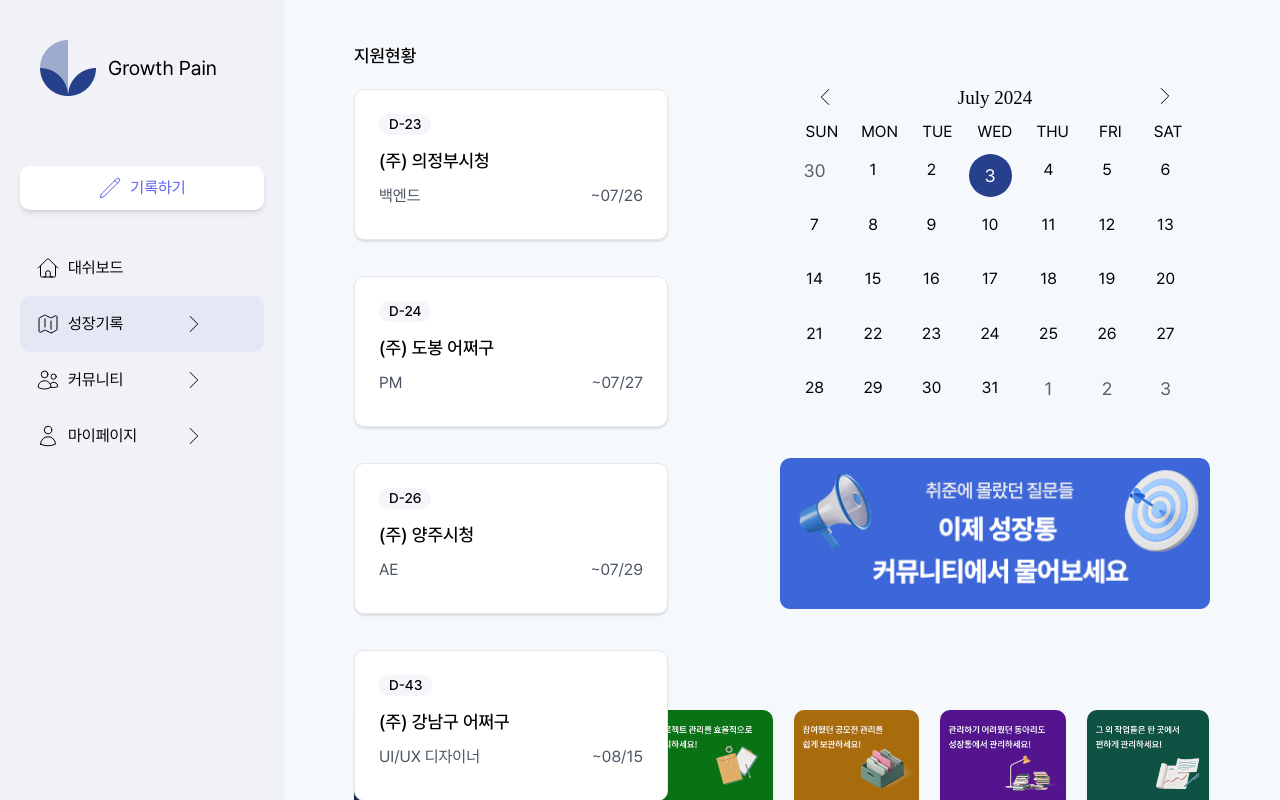
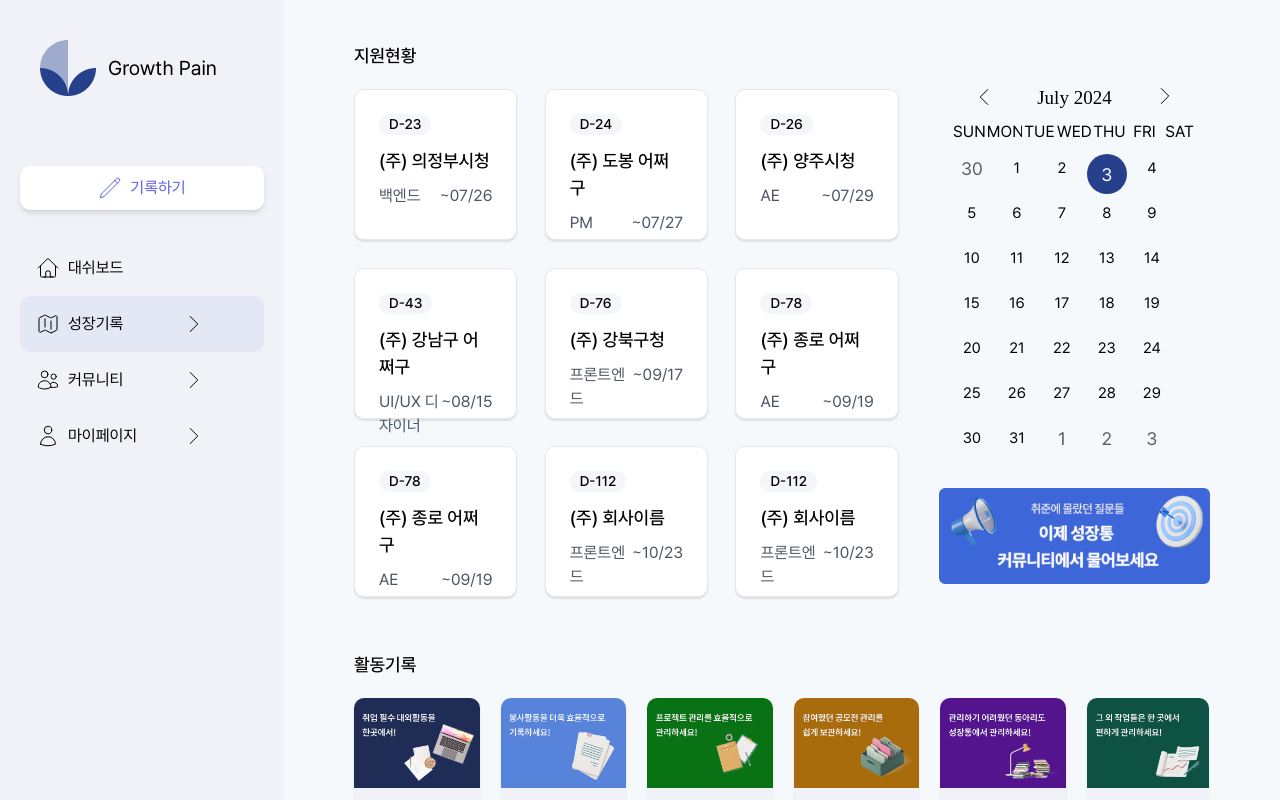
Before and after one commit to IT-Cotato/9th-Growing-Pain-FE, a React (Vite) app: page / in a window 1280 px wide. Both pictures are taken after a click on the element "성장기록". Shown: the top 800 px of the page. Built offline with nearby package versions, Linux system fonts and the light colour scheme.

Commit message:
[UPDATE] 성장기록, 지원현황, 활동기록 UI 비율 수정

```diff
--- a/src/components/ActivityItem.jsx
+++ b/src/components/ActivityItem.jsx
@@ -6,12 +6,13 @@ const ActivityItem = ({id, name, period, role, type, contribution, url}) => {
   const contentClass = "text-[15px] font-regular text-gray-content";
 
   return (
-    <div className="activity-item flex-1 flex-col h-[394px] max-w-[49%]">
+    <div className="w-full">
+      <div className="activity-item flex-1 h-[394px]">
         <div className="activity-number-container flex justify-end">
           <div className="activity-number bg-navy-activityNum rounded-t-[10px] w-[43px] h-[36px] font-medium flex justify-center items-center">{id+1}</div>
         </div>
         <div className="activity-item-container h-[394px] flex rounded-[10px] rounded-tr-[0px] border-2 border-gray-line">
-        <div className="left w-[344px] h-[416px] pl-[50px] pt-[50px] pb-[50px] text-left">
+          <div className="left w-6/12 h-[416px] pl-[50px] py-[37px] text-left">
             <div className="h-[117px] border-r-2">
               <div className={titleClass}>활동명</div>
               <div className={contentClass}>{name}</div>
@@ -32,7 +33,7 @@ const ActivityItem = ({id, name, period, role, type, contribution, url}) => {
               </div>
             </div>
           </div>
-        <div className="center w-[329px] pl-[50px] pt-[50px] pb-[50px] text-left">
+          <div className="center w-5/12 pl-[50px] py-[37px] text-left">
             <div className="h-[117px]">
               <div className={titleClass}>활동기간</div>
               <div className={contentClass}>{period}</div>
@@ -46,8 +47,9 @@ const ActivityItem = ({id, name, period, role, type, contribution, url}) => {
               <div className={contentClass}>{url}</div>
             </div>
           </div>
-        <div className="activity-edit-button flex-1 pt-[24px] text-left">
-          <div className="cursor-pointer inline text-[15px] text-navy-dark">편집</div>
+          <div className="activity-edit-button w-1/12 flex-1 pt-[24px] text-left">
+            <div className="cursor-pointer text-[15px] text-navy-dark">편집</div>
+          </div>
         </div>
       </div>
     </div>
--- a/src/components/GrowthApplyItem.jsx
+++ b/src/components/GrowthApplyItem.jsx
@@ -14,7 +14,7 @@ const ApplicationStatus = ({ id, company, position, deadline, date }) => {
 
 	return (
     // 지원현황 컴포넌트 - 클릭하면 해당 공모의 상세 페이지로 이동
-		<div onClick={()=>nav(`/user/growth/apply/${id}`)} className="apply-item-container cursor-pointer relative flex-col text-[17px] w-[314px] h-[151px] p-[24px] bg-white border rounded-[10px] box-border shadow-[0px_2px_2px_rgba(0,0,0,0.1)]">
+		<div onClick={()=>nav(`/user/growth/apply/${id}`)} className="apply-item-container cursor-pointer relative flex-col text-[17px] w-[30%] h-[151px] p-[24px] bg-white border rounded-[10px] box-border shadow-[0px_2px_2px_rgba(0,0,0,0.1)]">
       <div className={deadlineColor}>     {/* 디데이에 따라 스타일 다르게 적용 */}
         <div className="rounded-[10px] bg-gray-dday px-[10px] font-medium text-[14px]">D-{deadline}</div>
       </div>
--- a/src/components/UseCalendar.css
+++ b/src/components/UseCalendar.css
@@ -1,8 +1,8 @@
 .react-calendar {
   background-color: #F6F9FC;
   border: none;
-  width: 404px;
-  height: 374px;
+  width: auto;
+  height: auto;
   overflow: hidden;
 }
 
@@ -72,34 +72,19 @@
   text-align: center;
 }
 
-/* 일자들 */
-.react-calendar__month-view__days {
-  display: grid;
-  grid-template-columns: repeat(7, 1fr); /* 7일로 나누기 */
-  grid-gap: 6.5px; /* 줄여서 전체 높이에 맞춤 */
-  overflow-y: auto; /* 내용이 넘칠 경우 스크롤 */
-}
-
-.react-calendar__month-view__days__day {
-  width: auto; /* 자동으로 너비 조정 */
-  height: auto; /* 자동으로 높이 조정 */
-  padding: 5px; /* 여백 줄임 */
-  box-sizing: border-box; /* 박스 크기 조정 */
-}
-
 /* 이번 달 일자 */
 .react-calendar__tile {
   color: black;
-  font-size: 16px;
+  font-size: 15px;
   font-weight: medium;
   display: flex;
   flex-direction: column;
   text-align: center;
   align-items: center;
   justify-content: center;
-  width: 43px;
-  height: 43px;
-  margin-inline-end: 9px !important;
+  width: 40px;
+  height: 40px;
+  margin-inline-end: 5px !important;
   margin: 0px 0px 5px 0px;
   flex: 0 0 auto !important;
 }
--- a/src/pages/ActivityRecord.jsx
+++ b/src/pages/ActivityRecord.jsx
@@ -82,14 +82,14 @@ const ActivityRecord = () => {
 					여분통
 				</div>
 			</div>
-			<div className="plus-container w-[1492px] h-[49px] mx-[70px] content-end top-[-21px] z-100 relative">
+			<div className="plus-container h-[49px] mx-[70px] content-end top-[-21px] z-100 relative">
 				<div className="plus-button w-[115px] flex gap-1 absolute cursor-pointer">
 					<PlusCircleIcon className="w-[24px] h-[24px] text-navy-dark" />
 					활동 추가하기
 				</div>
 			</div>
 			{/* "활동 추가하기" 버튼과 일단 안 겹치게 구현하고 나중에 겹치게 수정 */}
-			<div className="activity-record-content h-[895px] mx-[70px] flex flex-wrap gap-[40px] gap-x-[40px]">
+			<div className="activity-record-content h-[895px] mx-[70px] grid grid-cols-2 gap-x-[2%] gap-y-[1%]">
 				{activityData.map((item) => {
 					return (
 						<ActivityItem
--- a/src/pages/GrowthRecord.jsx
+++ b/src/pages/GrowthRecord.jsx
@@ -20,13 +20,14 @@ const GrowthRecord = () => {
 		.slice(0, 9); // 가장 짧은 6개만 노출
 
 	return (
-		<div>
-			<div className="top-container flex justify-between ml-[70px] mr-[70px] h-full">
-				<div className="applicaion-list-container flex-column mt-[42px]">
+		<div className='flex-grow flex flex-col'>
+			<div className='mx-[70px]'>
+				<div className="top-container flex justify-between h-full">
+					<div className="applicaion-list-container w-[75%] pr-[40px] flex-column mt-[42px]">
 						<div className="title-bar h-[21px] mb-[26px] text-[18px] flex justify-between font-medium">
 							지원현황
 						</div>
-					<div className="application-item mx-auto h-[508px] flex gap-[35px] gap-y-[36px] flex flex-wrap place-content-start">
+						<div className="application-item mx-1/12 h-[508px] flex gap-[3%] gap-y-[3%] flex flex-wrap place-content-between">
 							{sortedApplicationData.map((application) => {
 								const jobPost = jobPostData.find((post) => post.job_post_id === application.job_post_id);
 
@@ -48,14 +49,17 @@ const GrowthRecord = () => {
 							})}
 						</div>
 					</div>
-				<div className='w-[430px] flex-col mt-[42px]'>
+					<div className='w-[35%] flex-col mt-[42px]'>
 						{/* 캘린더 사용 */}
-					<div className="calendar-container flex-1 mx-[13px] mt-[42px] content-between">
+						<div className="calendar-container flex-1 h-[60%] mx-[13px] mt-[42px] content-between">
 							<UseCalendar />
 						</div>
 						{/* 광고 */}
-					<div className='ad-container h-[151px]'>
-						<img src="/images/지원현황_광고.png" className="activity-image rounded-t-[10px]" />
+						<div className='ad-container h-[30%] flex'>
+							<div className='activity-image rounded-t-[10px] mb-[0px] content-end'>
+								<img src="/images/지원현황_광고.png" />
+							</div>
+						</div>
 					</div>
 				</div>
 			</div>
```
Lines whose indentation alone changed are shown as unchanged.
